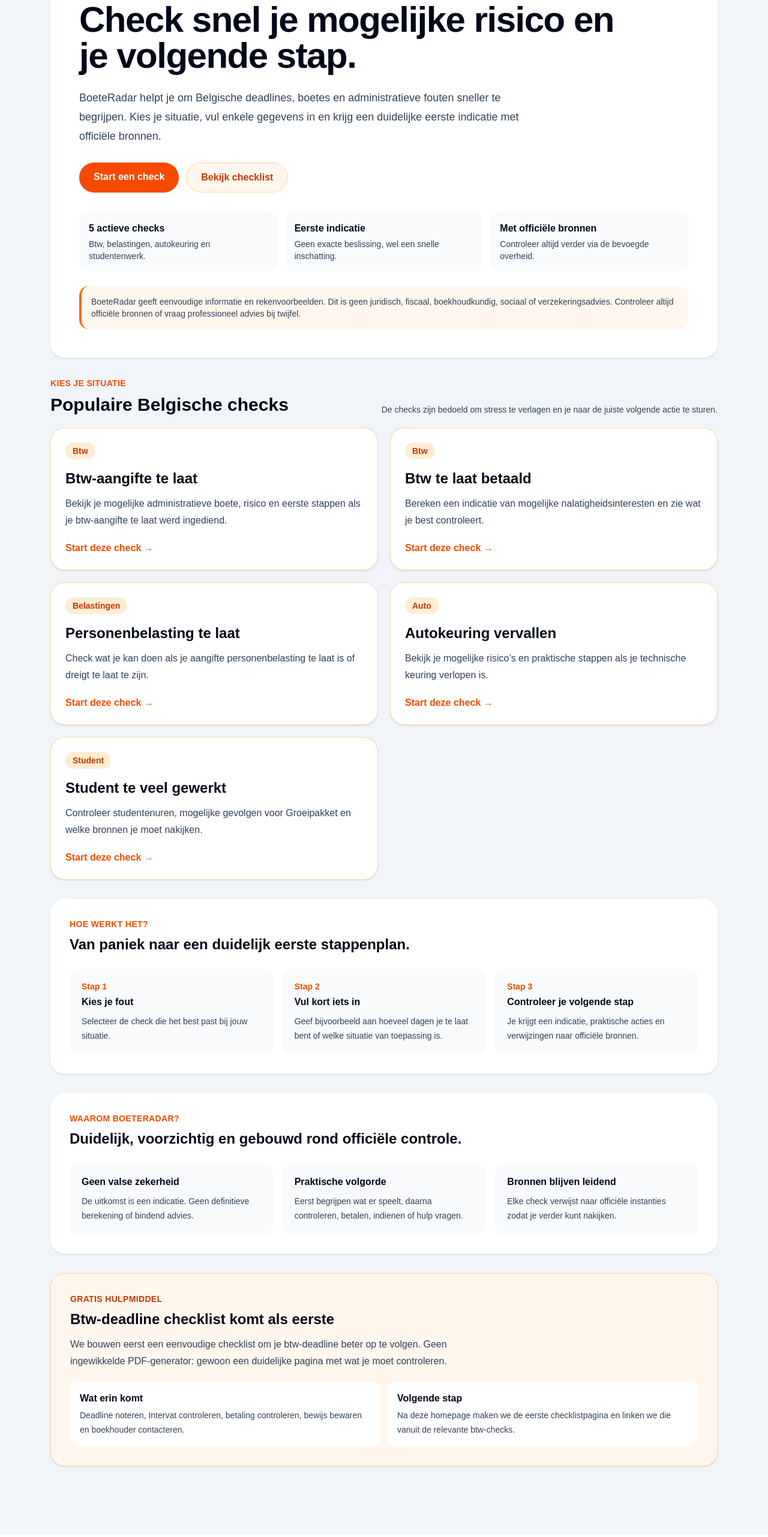
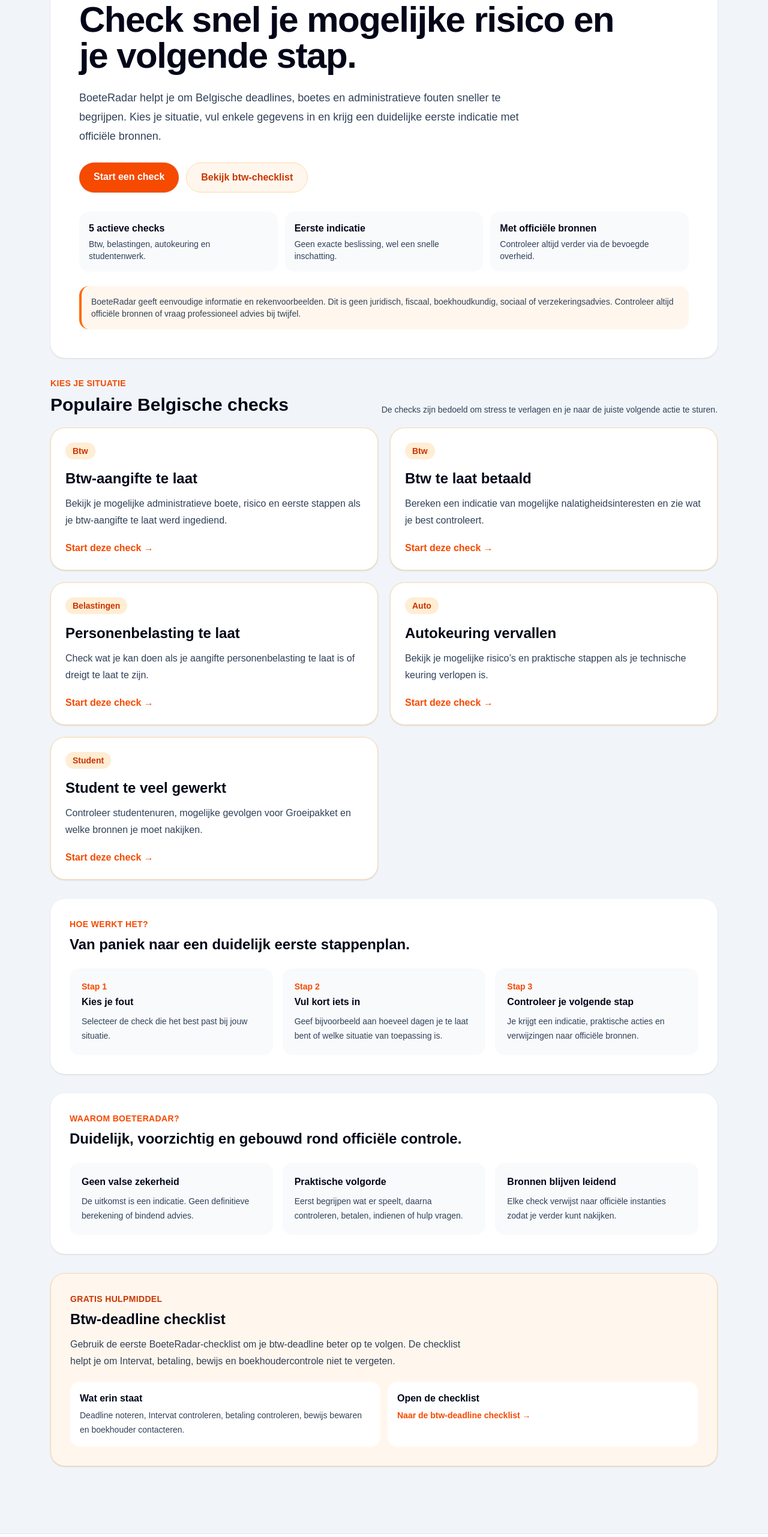
Before and after one commit to NathanVerd/Boeteradar, a Next.js app: page / in a window 1280 px wide. Shown: the part 234-2797 px from the top of the page at 60% size. Built offline with nearby package versions, Linux system fonts and the light colour scheme.

Commit message:
Link VAT checklist

```diff
--- a/app/btw-aangifte-te-laat/page.tsx
+++ b/app/btw-aangifte-te-laat/page.tsx
@@ -6,6 +6,7 @@
 import Header from "@/components/Header";
 import OfficialSources from "@/components/OfficialSources";
 import RelatedChecks from "@/components/RelatedChecks";
+import Link from "next/link";
 import { useState } from "react";
 
 export default function BtwAangifteTeLaatPage() {
@@ -290,23 +291,22 @@
 
           <p className="mt-3 max-w-2xl text-slate-700">
             Gebruik deze checklist om je btw-aangifte, betaling en bewijsstukken
-            niet meer uit het oog te verliezen. Binnenkort maken we hiervan een
-            echte downloadbare PDF.
+            niet meer uit het oog te verliezen.
           </p>
 
           <ul className="mt-5 grid gap-2 text-slate-700 md:grid-cols-2">
             <li>✓ Datum van aangifte noteren</li>
+            <li>✓ Intervat controleren</li>
             <li>✓ Betaling controleren</li>
             <li>✓ Bewijs van indiening bewaren</li>
-            <li>✓ Volgende deadline vastleggen</li>
           </ul>
 
-          <button
-            disabled
-            className="mt-6 rounded-xl bg-slate-950 px-5 py-3 font-bold text-white opacity-60"
+          <Link
+            href="/checklists/btw-deadline-checklist"
+            className="mt-6 inline-flex rounded-xl bg-slate-950 px-5 py-3 font-bold text-white transition hover:bg-slate-800"
           >
-            PDF-download binnenkort
-          </button>
+            Open de btw-checklist →
+          </Link>
         </section>
 
         <section className="mt-6 rounded-3xl bg-white p-8 shadow-sm">
--- a/app/btw-te-laat-betaald/page.tsx
+++ b/app/btw-te-laat-betaald/page.tsx
@@ -6,6 +6,7 @@
 import Header from "@/components/Header";
 import OfficialSources from "@/components/OfficialSources";
 import RelatedChecks from "@/components/RelatedChecks";
+import Link from "next/link";
 import { useState } from "react";
 
 export default function BtwTeLaatBetaaldPage() {
@@ -168,6 +169,33 @@
           </ol>
         </section>
 
+        <section className="mt-6 rounded-3xl border border-orange-200 bg-orange-50 p-8 shadow-sm">
+          <p className="text-sm font-bold uppercase tracking-wide text-orange-700">
+            Gratis hulpmiddel
+          </p>
+
+          <h2 className="mt-2 text-2xl font-black">Btw-deadline checklist</h2>
+
+          <p className="mt-3 max-w-2xl text-slate-700">
+            Gebruik deze checklist om je btw-aangifte, betaling, mededeling en
+            bewijsstukken beter op te volgen.
+          </p>
+
+          <ul className="mt-5 grid gap-2 text-slate-700 md:grid-cols-2">
+            <li>✓ Volgende btw-deadline noteren</li>
+            <li>✓ Intervat controleren</li>
+            <li>✓ Betaling controleren</li>
+            <li>✓ Betalingsbewijs bewaren</li>
+          </ul>
+
+          <Link
+            href="/checklists/btw-deadline-checklist"
+            className="mt-6 inline-flex rounded-xl bg-slate-950 px-5 py-3 font-bold text-white transition hover:bg-slate-800"
+          >
+            Open de btw-checklist →
+          </Link>
+        </section>
+
         <section className="mt-6 rounded-3xl bg-white p-8 shadow-sm">
           <p className="text-sm font-bold uppercase tracking-wide text-orange-600">
             Veelgestelde vragen
--- a/app/page.tsx
+++ b/app/page.tsx
@@ -73,12 +73,12 @@
               Start een check
             </a>
 
-            <a
-              href="#checklist"
+            <Link
+              href="/checklists/btw-deadline-checklist"
               className="rounded-full border border-orange-200 bg-orange-50 px-6 py-3 text-center font-black text-orange-700 transition hover:bg-orange-100"
             >
-              Bekijk checklist
-            </a>
+              Bekijk btw-checklist
+            </Link>
           </div>
 
           <div className="mt-8 grid gap-3 md:grid-cols-3">
@@ -235,31 +235,33 @@
           </p>
 
           <h2 className="mt-2 text-2xl font-black">
-            Btw-deadline checklist komt als eerste
+            Btw-deadline checklist
           </h2>
 
           <p className="mt-3 max-w-2xl leading-7 text-slate-700">
-            We bouwen eerst een eenvoudige checklist om je btw-deadline beter op
-            te volgen. Geen ingewikkelde PDF-generator: gewoon een duidelijke
-            pagina met wat je moet controleren.
+            Gebruik de eerste BoeteRadar-checklist om je btw-deadline beter op
+            te volgen. De checklist helpt je om Intervat, betaling, bewijs en
+            boekhoudercontrole niet te vergeten.
           </p>
 
           <div className="mt-5 grid gap-3 md:grid-cols-2">
             <div className="rounded-2xl bg-white p-4">
-              <p className="font-black">Wat erin komt</p>
+              <p className="font-black">Wat erin staat</p>
               <p className="mt-1 text-sm leading-6 text-slate-700">
                 Deadline noteren, Intervat controleren, betaling controleren,
                 bewijs bewaren en boekhouder contacteren.
               </p>
             </div>
 
-            <div className="rounded-2xl bg-white p-4">
-              <p className="font-black">Volgende stap</p>
-              <p className="mt-1 text-sm leading-6 text-slate-700">
-                Na deze homepage maken we de eerste checklistpagina en linken we
-                die vanuit de relevante btw-checks.
+            <Link
+              href="/checklists/btw-deadline-checklist"
+              className="rounded-2xl bg-white p-4 transition hover:shadow-sm"
+            >
+              <p className="font-black">Open de checklist</p>
+              <p className="mt-1 text-sm font-black leading-6 text-orange-600">
+                Naar de btw-deadline checklist →
               </p>
-            </div>
+            </Link>
           </div>
         </section>
       </section>
--- a/app/sitemap.ts
+++ b/app/sitemap.ts
@@ -10,13 +10,15 @@
     "/autokeuring-vervallen",
     "/personenbelasting-te-laat",
     "/student-te-veel-gewerkt",
+    "/checklists/btw-deadline-checklist",
     "/disclaimer",
+    "/bronnen",
   ];
 
   return pages.map((page) => ({
     url: `${baseUrl}${page}`,
     lastModified: new Date(),
     changeFrequency: "weekly",
-    priority: page === "" ? 1 : 0.8,
+    priority: page === "" ? 1 : page.includes("/checklists/") ? 0.7 : 0.8,
   }));
 }
```
